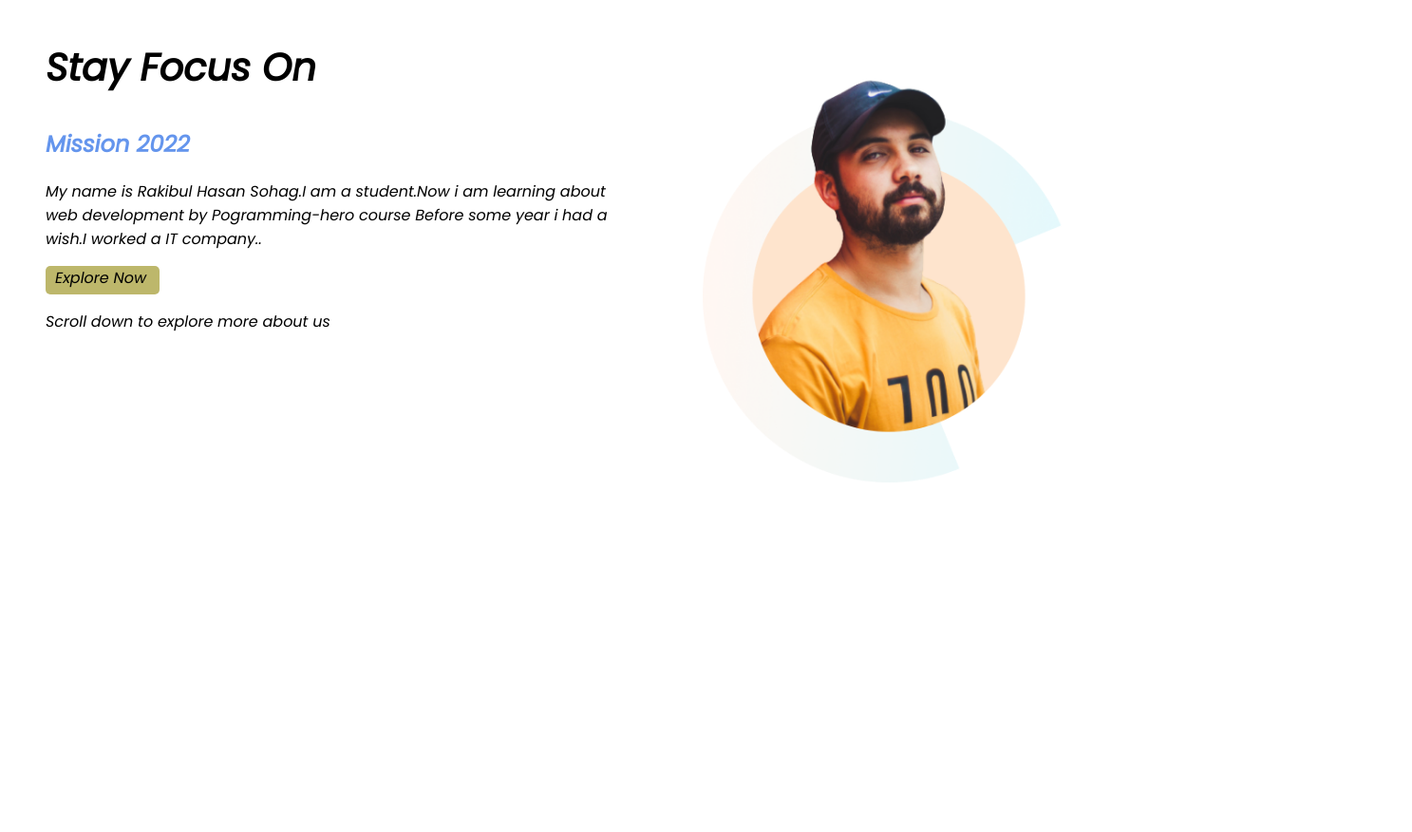
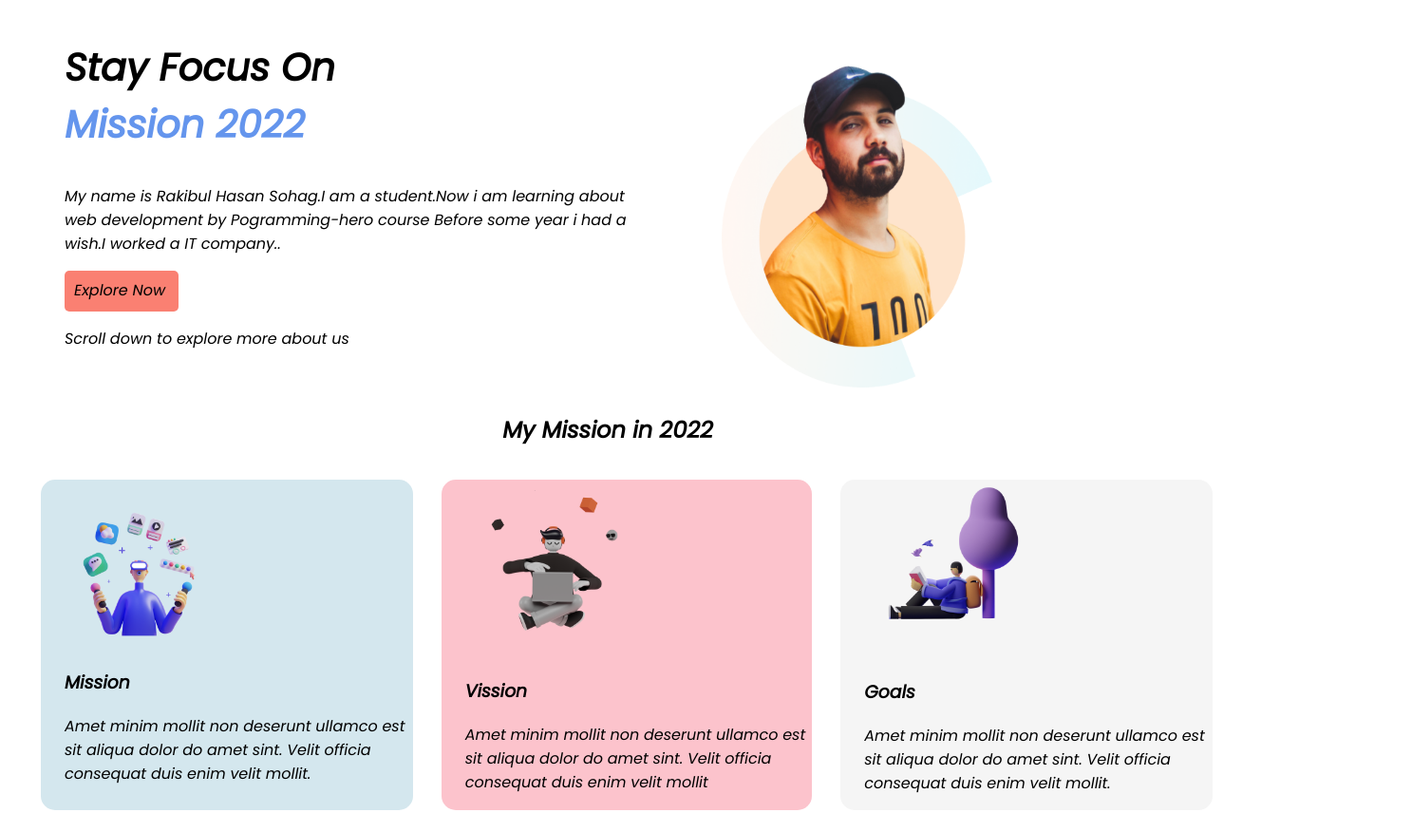
Before and after one commit to Rakibulhasan70/First-Assignment, a plain HTML site: page index.html in a window 1280 px wide. Shown: the whole page at 95% size, 1487 px wide, since content can reach past the window. Before the commit the page ends 800 px from the top, so only its background shows below. Drawn offline with Linux system fonts and the light colour scheme.

Commit message:
second-section

```diff
--- a/index.html
+++ b/index.html
@@ -11,20 +11,54 @@
     <link rel="preconnect" href="https://fonts.gstatic.com" crossorigin>
     <link href="https://fonts.googleapis.com/css2?family=Poppins:ital@1&display=swap" rel="stylesheet">
 </head>
-<section>
-    <div class="half-width">
-        <h1>Stay Focus On</h1>
-        <h2>Mission 2022</h2>
+<section class="flexible-container">
+    <div class="sohag ">
+        <h1 class="header">Stay Focus On
+            <br>
+            <span> Mission 2022</span>
+        </h1>
+
         <p>My name is Rakibul Hasan Sohag.I am a student.Now i am learning about web development by Pogramming-hero
             course
             Before some year i had a wish.I worked a IT company..</p>
         <p class="box">Explore Now</p>
         <p>Scroll down to explore more about us</p>
     </div>
-    <div class="half-width">
+    <div class="sohag">
         <img src="images/person/person-0.png" alt="">
     </div>
 </section>
+<section>
+    <h1 class="center">My Mission in 2022</h1>
+    <div class="flexible-container  ">
+        <div class="half-width-1">
+            <img src="images/illustrators/illustrator-1.png" alt="">
+            <h3 class="tag">Mission</h3>
+            <p>Amet minim mollit non deserunt
+                ullamco est sit aliqua dolor do amet
+                sint. Velit officia consequat duis enim
+                velit mollit.</p>
+        </div>
+        <div class="half-width-2">
+            <img src="images/illustrators/illustrator-2.png" alt="">
+            <h3 class="tag">Vission</h3>
+            <p>Amet minim mollit non deserunt
+                ullamco est sit aliqua dolor do amet
+                sint. Velit officia consequat duis enim
+                velit mollit</p>
+        </div>
+        <div class="half-width-3">
+            <img src="images/illustrators/illustrator-3.png" alt="">
+            <h3 class="tag">Goals</h3>
+            <p>Amet minim mollit non deserunt
+                ullamco est sit aliqua dolor do amet
+                sint. Velit officia consequat duis enim
+                velit mollit.</p>
+        </div>
+    </div>
+</section>
+
+
 
 <body>
 
--- a/style.css
+++ b/style.css
@@ -1,33 +1,65 @@
-h2{
+span{
     color: cornflowerblue;
-    text-decoration:left;
-    text-decoration-color: red;
+
+    padding-top: 15px;
 }
-h1{
+.header{
     font-size: 40px;
-
 }
-section{
+.flexible-container{
     display: flex;
 }
-.half-width{
+.sohag{
     width: 50%;
     padding-left: 40px;
 }
-.half-width img{
+.sohag img{
     display: 10%;
-    height: 500px;
+    height: 400px;
     padding-right: 60%;
     padding-left: 60px;
+    width: 500px;
 
 }
 body{
     font-family: 'Poppins', sans-serif;
 }
 .box{
-background-color: darkkhaki;
+background-color: salmon;
 width: 110px;
-height:30px ;
+height:35px ;
 padding-left: 10px ;
 border-radius: 5px;
+padding-top: 8px;
+
 }
+.center{
+    text-align: center;
+}
+.flexible-container{
+    width: 100%;
+    padding-left: 20px;
+}
+.flexible-container img{
+    width: 50%;
+}
+.half-width-1{
+    padding-left: 25px;
+
+    background-color:rgb(212, 231, 238);
+    margin: 15px;
+    border-radius: 15px;
+}
+.half-width-2{
+    border-radius: 15px;
+    background-color: rgb(252, 195, 204);
+    margin: 15px;
+    padding-left: 25px;
+}
+.half-width-3{
+    border-radius: 15px;
+    margin: 15px;
+    padding-left: 25px;
+    background-color: whitesmoke;
+
+}
```
